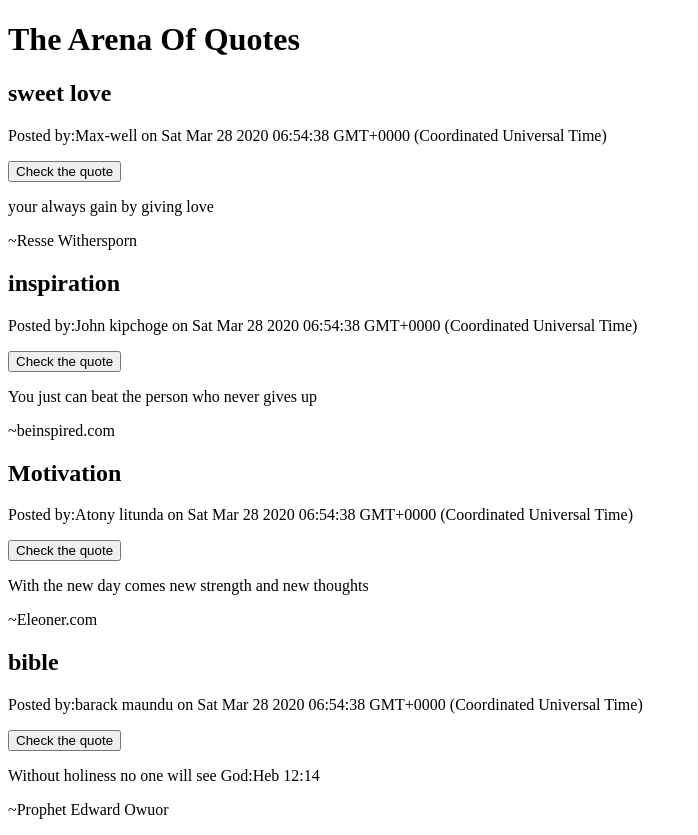
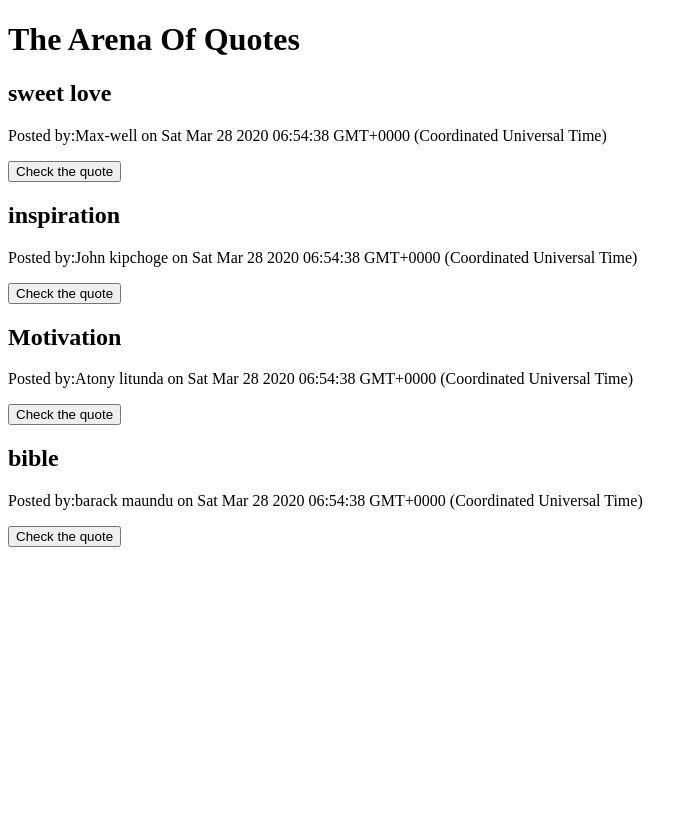
Before and after one commit to barackmaund1/Quotes-app, an Angular app: page / in a window 1280 px wide. Shown: the whole page, without its empty margins (0-698 px from the left). After the commit the page ends 800 px from the top, so only its background shows below. Built offline with nearby package versions, Linux system fonts and the light colour scheme.

Commit message:
added toggle effect

```diff
--- a/src/app/quotes/quotes.component.html
+++ b/src/app/quotes/quotes.component.html
@@ -1,7 +1,7 @@
 <h1>The Arena Of Quotes</h1>
-<div *ngFor='let quote of quotes'>
+<div *ngFor='let quote of quotes;let i=index'>
      <h2>{{quote.name}}</h2>
      <p>Posted by:{{quote.poster}} on  {{quote.completeDate}}</p>
-     <button type="button" >Check the quote</button>
-     <app-quotes-detail [quote]='quote'></app-quotes-detail>
+     <button (click)='toggleDetails(i)' >Check the quote</button>
+     <app-quotes-detail *ngIf='quote.showDescription'  [quote]='quote'></app-quotes-detail>
 </div>
--- a/src/app/quotes/quotes.component.ts
+++ b/src/app/quotes/quotes.component.ts
@@ -12,7 +12,10 @@ export class QuotesComponent implements OnInit {
     new Quotes(2,'inspiration','You just can beat the person who never gives up','beinspired.com','John kipchoge',new Date()),
     new Quotes(3,"Motivation","With the new day comes new strength and new thoughts","Eleoner.com","Atony litunda",new Date()),
     new Quotes(4,'bible','Without holiness no one will see God:Heb 12:14','Prophet Edward Owuor','barack maundu',new Date())
-  ]
+  ];
+  toggleDetails(index){
+    this.quotes[index].showDescription=!this.quotes[index].showDescription;
+  }
   constructor() { }
 
   ngOnInit(): void {
```
